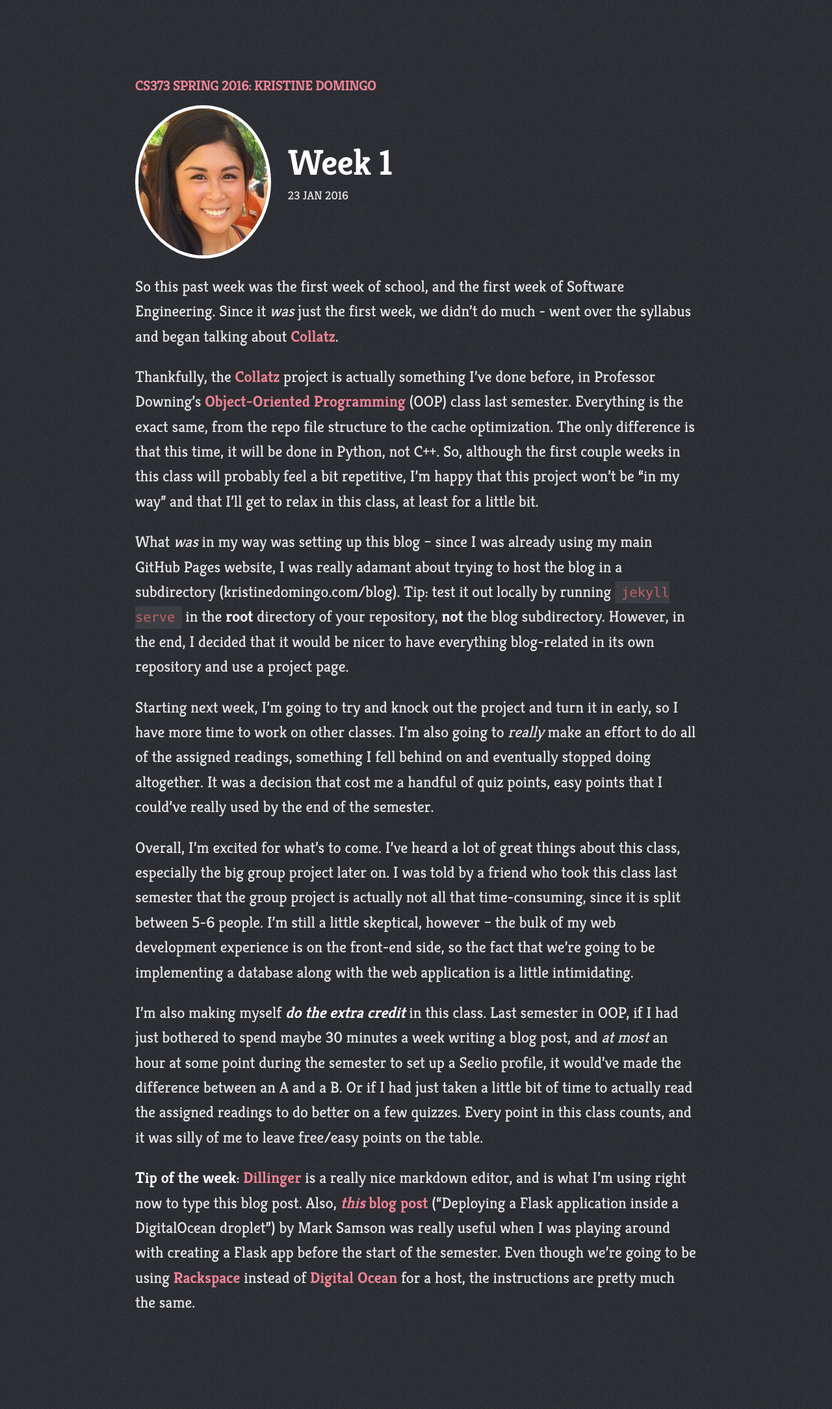
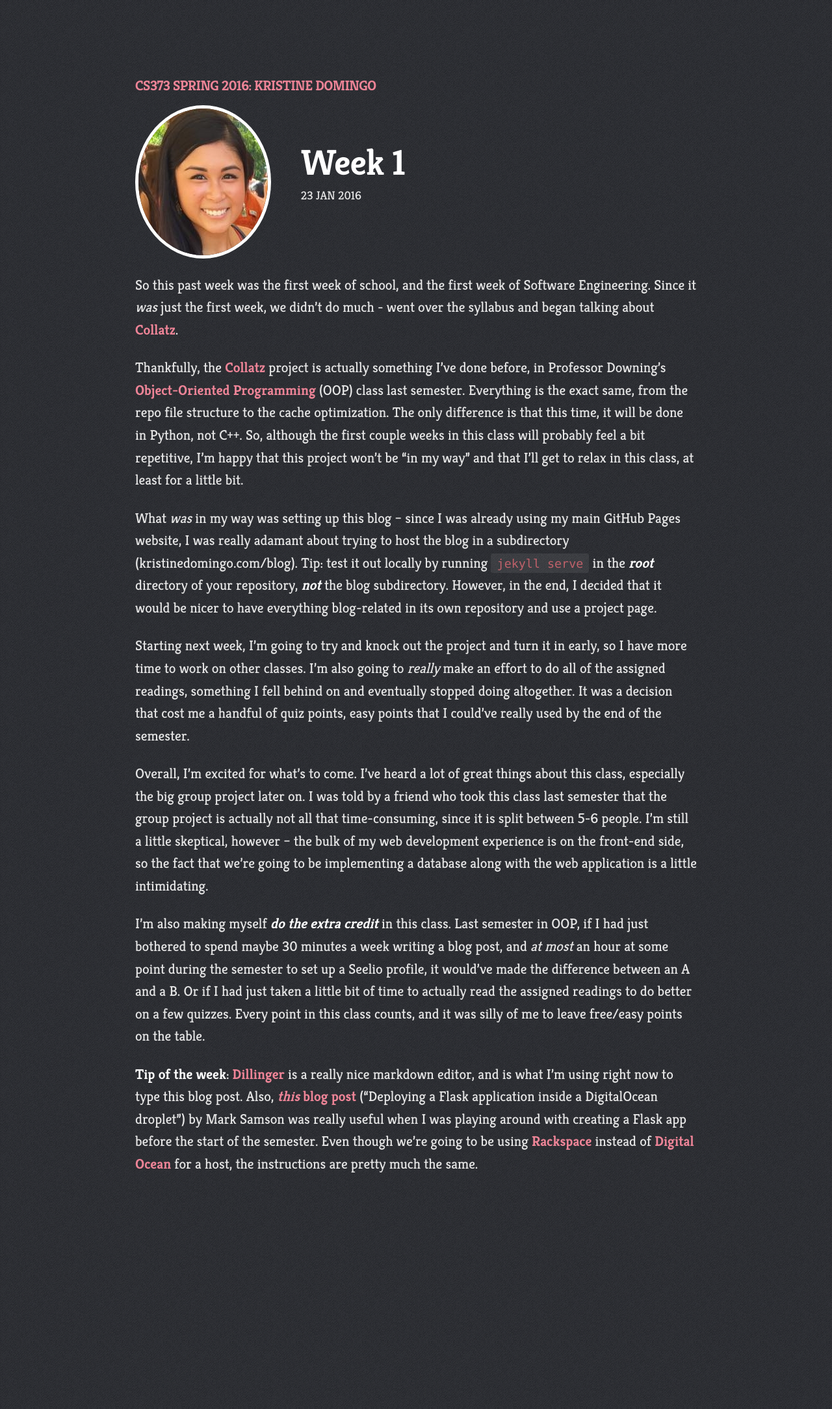
Before and after one commit to kristinedomingo/cs373-blog, a Jekyll site: the page built from _posts/2016-01-23-week-1.md, in a window 1280 px wide. Shown: the whole page at 65% size. Built offline with Jekyll 4.4.1, drawn with Linux system fonts in a browser that asks for light colours; Markdown is read by kramdown in place of the engine named in the settings; after the commit the page ends 1953 px from its top, so only the background shows below that.

Commit message:
Added .gitignore, made paragraph font size smaller

```diff
--- a/_posts/2016-01-23-week-1.md
+++ b/_posts/2016-01-23-week-1.md
@@ -17,7 +17,7 @@ bit.
 What *was* in my way was setting up this blog -- since I was already using
 my main GitHub Pages website, I was really adamant about trying to host
 the blog in a subdirectory (kristinedomingo.com/blog). Tip: test it out locally
-by running `jekyll serve` in the **root** directory of your repository, **not**
+by running `jekyll serve` in the **_root_** directory of your repository, **_not_**
 the blog subdirectory. However, in the end, I decided that it would be nicer
 to have everything blog-related in its own repository and use a project page.
 
--- a/style.scss
+++ b/style.scss
@@ -81,6 +81,7 @@ h4, h5, h6 {
 
 p {
   margin: 0 0 1rem;
+  font-size: 0.9rem;
 }
 
 ul, ol, dl {
@@ -251,7 +252,7 @@ img {
 .img-circle {
   border-radius: 50%;
   border: 5px solid #fff;
-  margin-right: 20px;
+  margin-right: 40px;
 }
 
 table {
```
Also changed, not shown: 9 other files.
